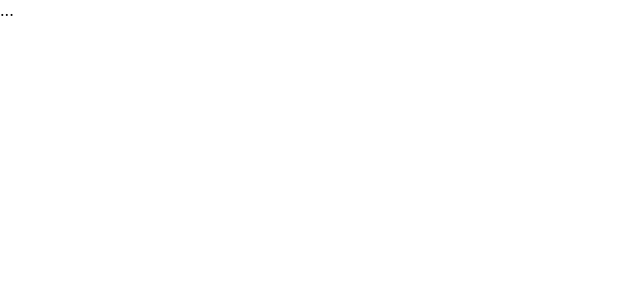
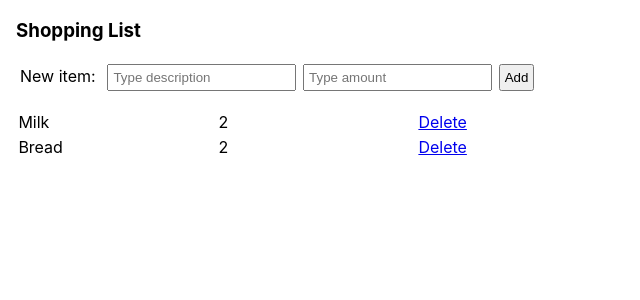
Before and after one commit to timppeli/ostoslista_frontend, a React (Create React App) app: page / in a window 1280 px wide. Shown: the top 300 px of the page, without its empty margins (0-640 px from the left). Built offline with nearby package versions, Linux system fonts and the light colour scheme.

Commit message:
Käyttöliittymä kovakoodattu

```diff
--- a/src/App.css
+++ b/src/App.css
@@ -1,38 +1,29 @@
-.App {
-  text-align: center;
+body {
+  margin: 1em;
 }
 
-.App-logo {
-  height: 40vmin;
-  pointer-events: none;
+form>* {
+  margin: .25em;
 }
 
-@media (prefers-reduced-motion: no-preference) {
-  .App-logo {
-    animation: App-logo-spin infinite 20s linear;
-  }
+input {
+  padding: 4px;
 }
 
-.App-header {
-  background-color: #282c34;
-  min-height: 100vh;
-  display: flex;
-  flex-direction: column;
-  align-items: center;
-  justify-content: center;
-  font-size: calc(10px + 2vmin);
-  color: white;
+ul {
+  list-style: none;
+  padding: 0;
 }
 
-.App-link {
-  color: #61dafb;
+.container {
+  max-width: 600px;
 }
 
-@keyframes App-logo-spin {
-  from {
-    transform: rotate(0deg);
-  }
-  to {
-    transform: rotate(360deg);
-  }
+.items-container > li {
+  display: grid;
+  grid-template-columns: repeat(3, 1fr);
 }
+
+.items-container > li > div {
+  padding: .15em;
+}
--- a/src/App.js
+++ b/src/App.js
@@ -1,9 +1,30 @@
+import axios from 'axios';
+import { useEffect, useState } from 'react';
 import './App.css';
 
 function App() {
+
   return (
-    <div>
-     ...
+    <div className="container">
+      <h3>Shopping List</h3>
+      <form>
+        <label>New item: </label>
+        <input type="text" name="description" placeholder="Type description" />
+        <input type="text" name="amount" placeholder="Type amount" />
+        <input type="submit" value="Add" />
+      </form>
+      <ul className="items-container">
+        <li>
+          <div>Milk</div>
+          <div>2</div>
+          <div><a href="#">Delete</a></div>
+        </li>
+        <li>
+          <div>Bread</div>
+          <div>2</div>
+          <div><a href="#">Delete</a></div>
+        </li>
+      </ul>
     </div>
   );
 }
```
